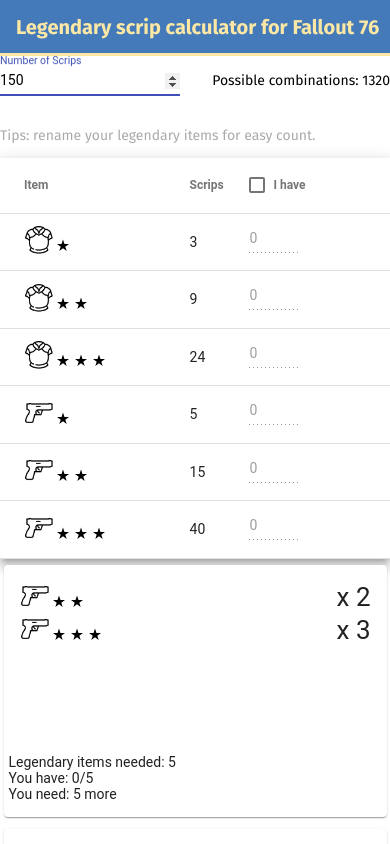
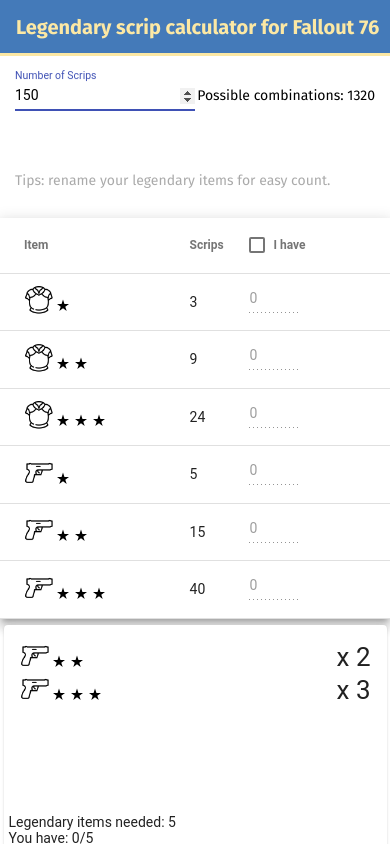
Before and after one commit to acieshk/fo76-leg-scrip-cal, an Angular app: page / in a window 390 px wide. Shown: the top 844 px of the page. Built offline with nearby package versions, Linux system fonts and the light colour scheme; a web font is replaced by a local one.

Commit message:
Fixed responsive UI

```diff
--- a/src/app/app.component.scss
+++ b/src/app/app.component.scss
@@ -1,5 +1,5 @@
 @import 'src/styles.scss';
-$small: 400px;
+$small: 500px;
 $medium: 750px;
 $large: 1000px;
 
@@ -17,6 +17,7 @@ $large: 1000px;
 .center {
   max-width: 600px;
   margin: 0 auto;
+  padding: 15px;
   display:flex;
   justify-content: space-between;
   align-items: baseline;
@@ -30,6 +31,7 @@ $large: 1000px;
   margin: 0 auto;
   font-size: 20px;
   color:#AAA;
+  padding: 15px;
   @media (max-width: $small) {
     font-size: 14px;
   }
```
